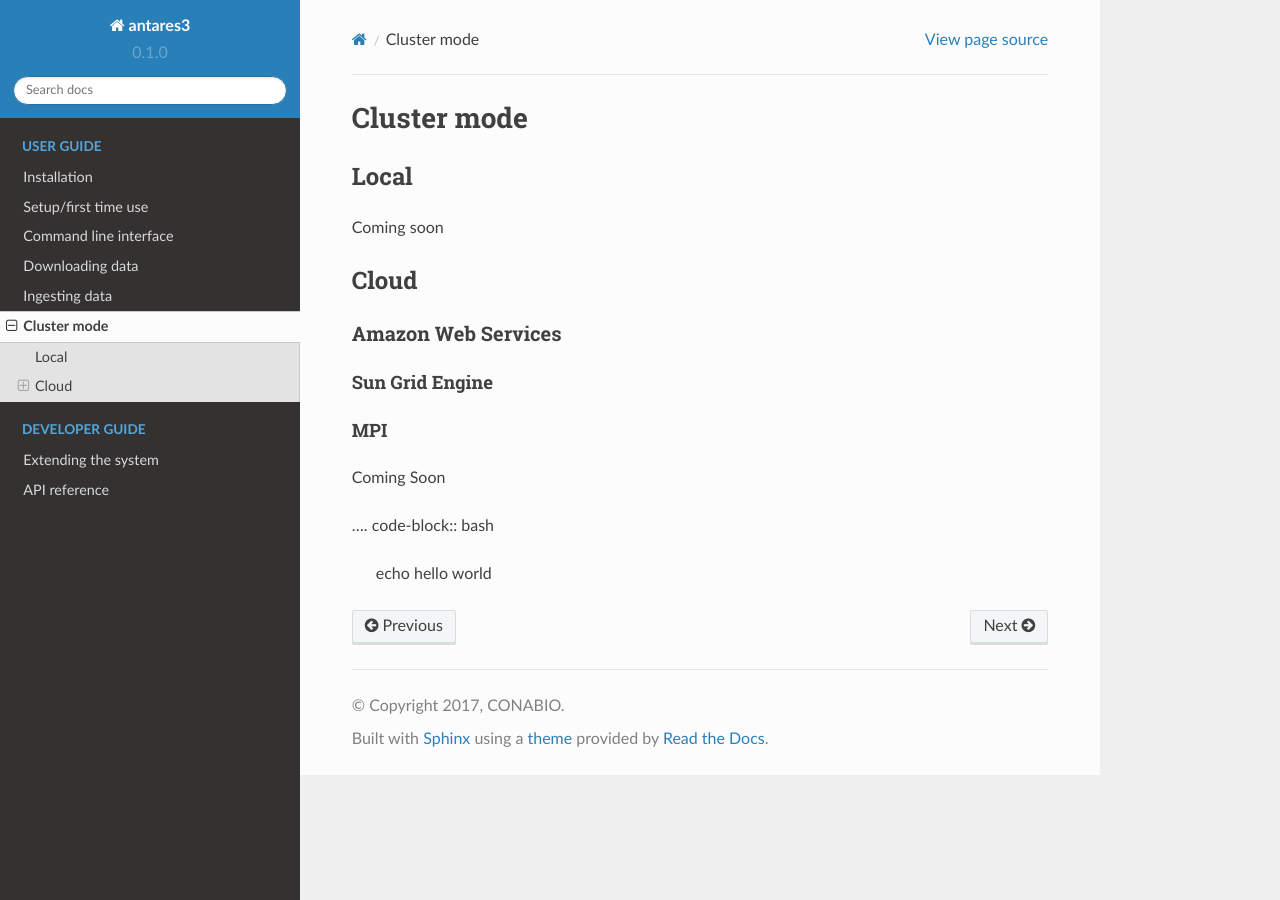
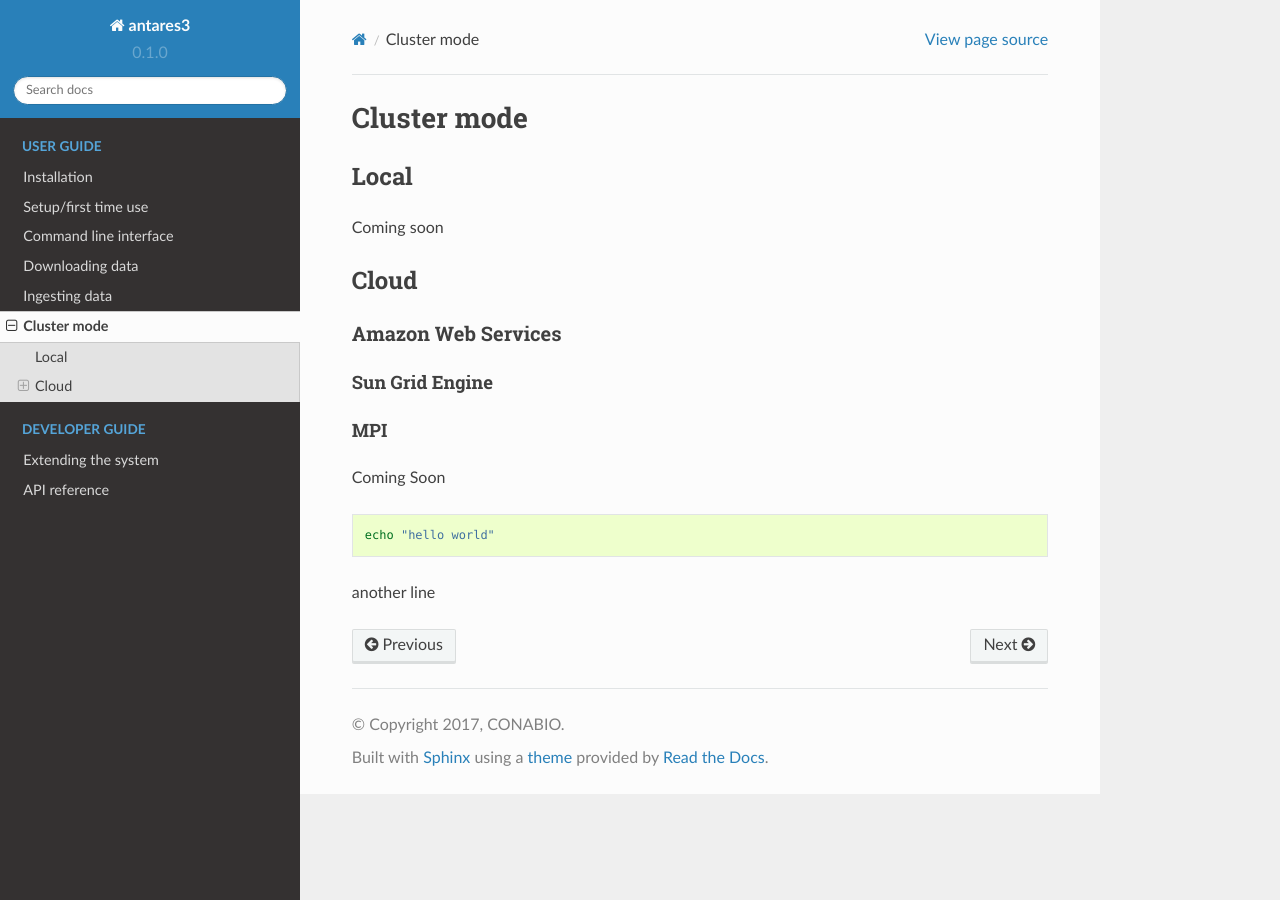
Before and after one commit to CONABIO/antares3, a Sphinx documentation site: the page built from docs/cluster.rst, in a window 1280 px wide. Built offline with Sphinx 7.4.7 and the Read the Docs theme 2.0.0, drawn with Linux system fonts in a browser that asks for light colours.

Commit message:
just trying few changes with Rst and sphinx

```diff
--- a/docs/cluster.rst
+++ b/docs/cluster.rst
@@ -26,6 +26,9 @@ MPI
 Coming Soon
 
 
-.... code-block:: bash
+.. code-block:: bash
 
-    echo hello world
+    echo "hello world"
+
+
+another line
```
